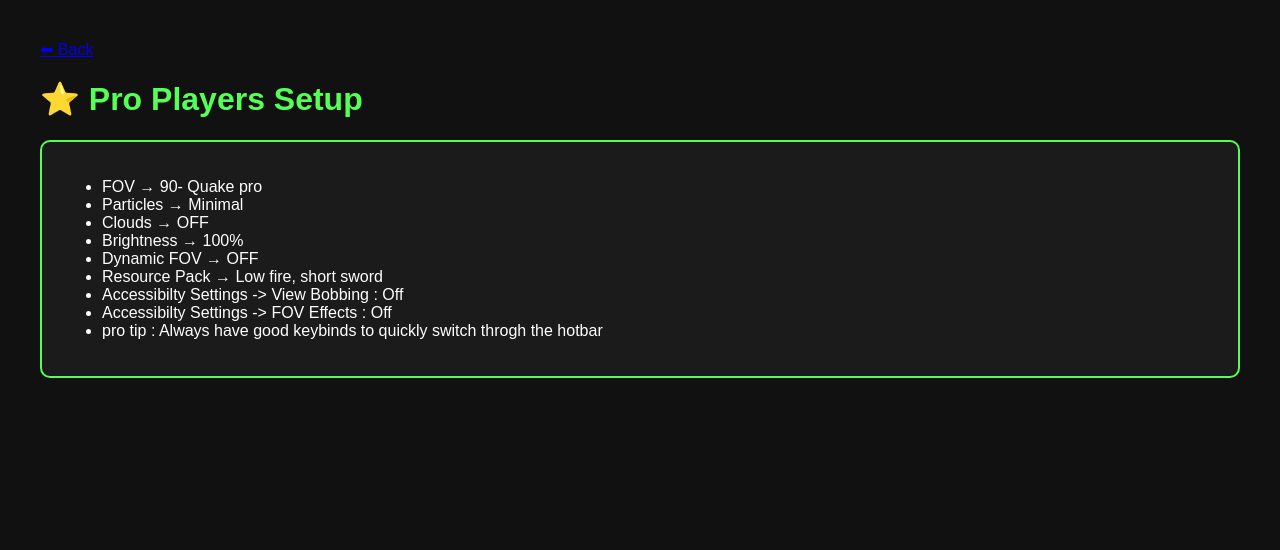
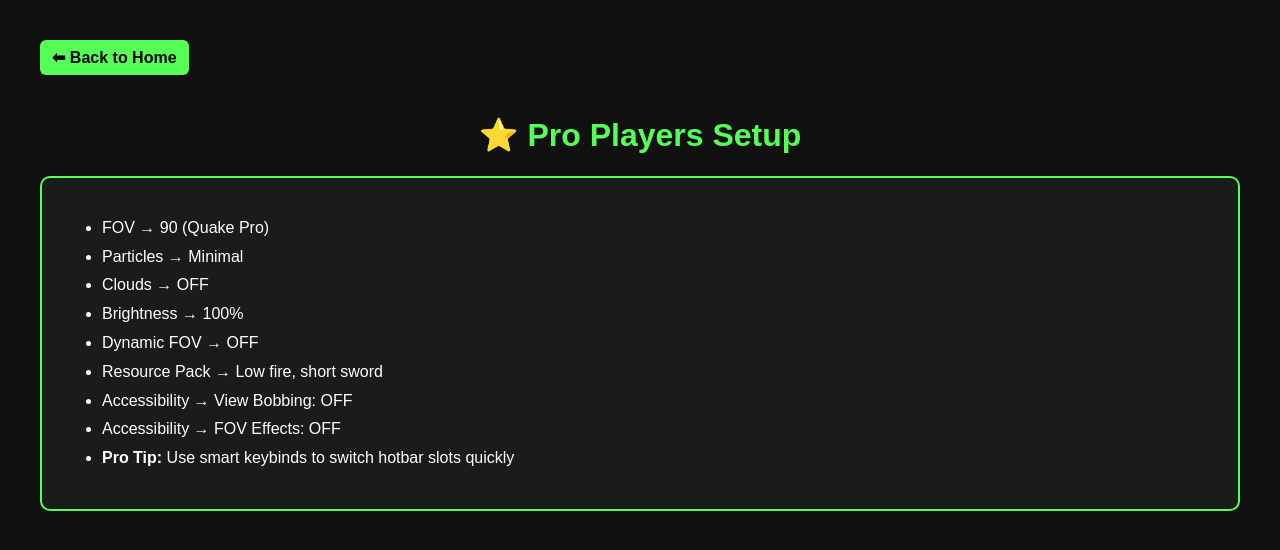
Before and after one commit to Swaraj-stack-dev/craftfps, a plain HTML site: page prosetup.html in a window 1280 px wide. Drawn offline with Linux system fonts and the light colour scheme.

Commit message:
Update prosetup.html

```diff
--- a/prosetup.html
+++ b/prosetup.html
@@ -2,29 +2,60 @@
 <html>
 <head>
 <title>Pro Players Setup</title>
+
 <style>
-body{margin:0;font-family:Arial;color:white;background:#111;padding:40px;}
-h1{color:#55ff55;}
-.box{background:#1b1b1b;border:2px solid #55ff55;padding:20px;border-radius:10px;margin-bottom:20px;}
+body{
+  margin:0;
+  font-family:Arial, sans-serif;
+  color:white;
+  background:#111;
+  padding:40px;
+}
+
+h1{
+  color:#55ff55;
+  text-align:center;
+}
+
+.box{
+  background:#1b1b1b;
+  border:2px solid #55ff55;
+  padding:20px;
+  border-radius:10px;
+  margin-bottom:20px;
+  line-height:1.8;
+}
+
+.back-btn{
+  display:inline-block;
+  margin-bottom:20px;
+  color:black;
+  background:#55ff55;
+  padding:8px 12px;
+  border-radius:6px;
+  text-decoration:none;
+  font-weight:bold;
+}
 </style>
 </head>
+
 <body>
 
-<a href="index.html">⬅ Back</a>
+<a href="index.html" class="back-btn">⬅ Back to Home</a>
 
 <h1>⭐ Pro Players Setup</h1>
 
 <div class="box">
 <ul>
-<li>FOV → 90- Quake pro </li>
+<li>FOV → 90 (Quake Pro)</li>
 <li>Particles → Minimal</li>
 <li>Clouds → OFF</li>
 <li>Brightness → 100%</li>
 <li>Dynamic FOV → OFF</li>
 <li>Resource Pack → Low fire, short sword</li>
-  <li>Accessibilty Settings -> View Bobbing : Off  </li>
-   <li>Accessibilty Settings -> FOV Effects : Off </li>
-  <li> pro tip : Always have good keybinds to quickly switch throgh the hotbar </li>
+<li>Accessibility → View Bobbing: OFF</li>
+<li>Accessibility → FOV Effects: OFF</li>
+<li><b>Pro Tip:</b> Use smart keybinds to switch hotbar slots quickly</li>
 </ul>
 </div>
 
```
